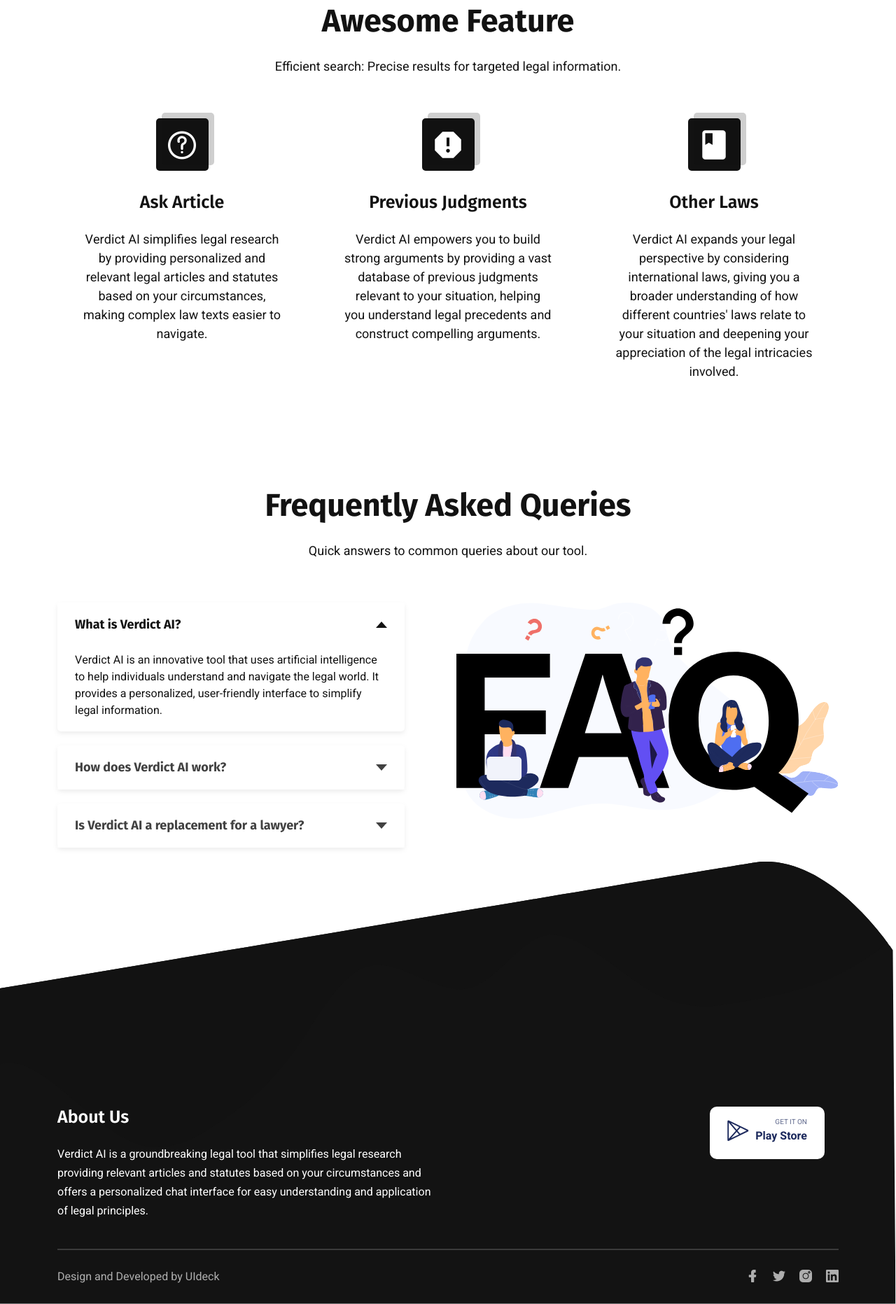
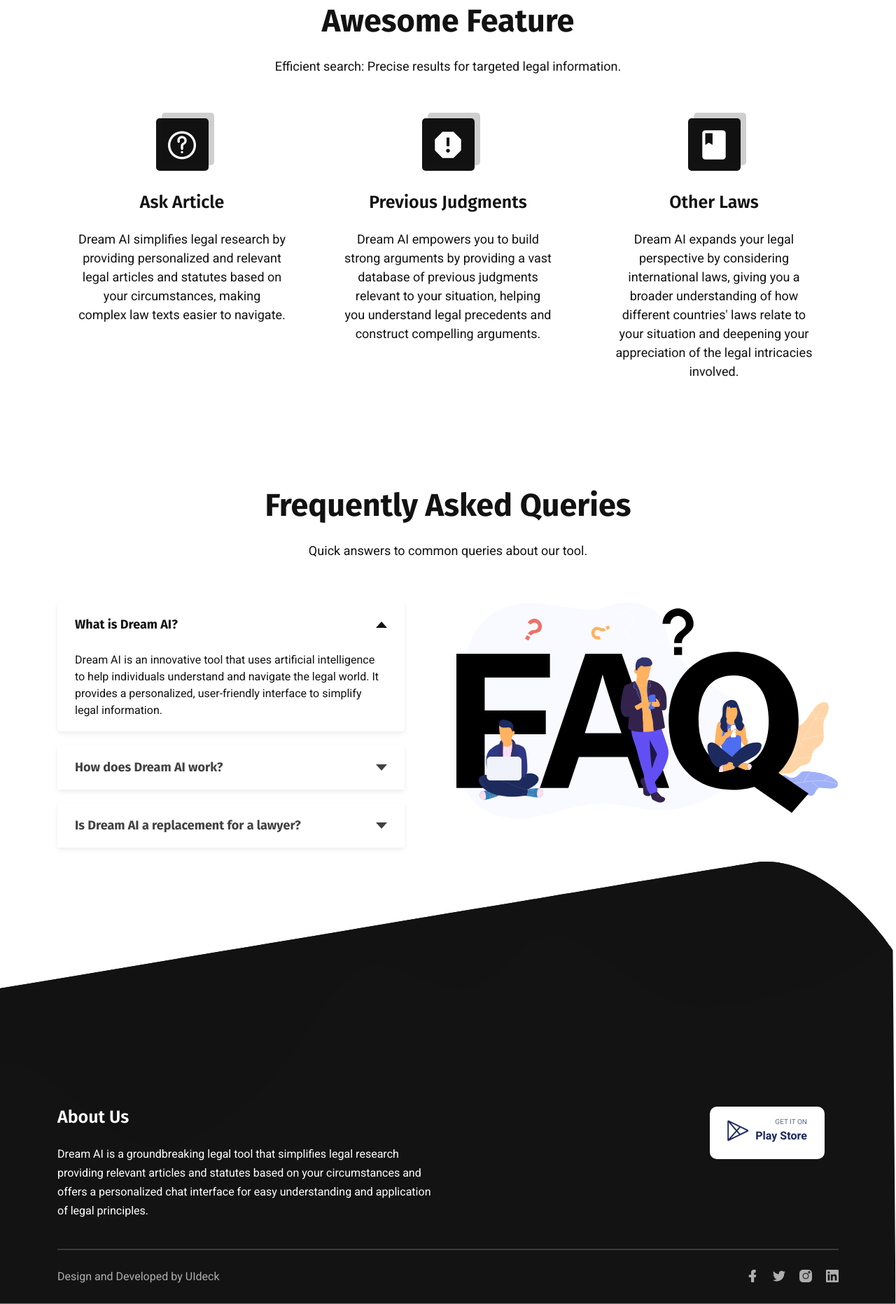
Before and after one commit to concaption/dream-landing, a plain HTML site: page index.html in a window 1280 px wide. Shown: the part 1096-2959 px from the top of the page at 70% size. Drawn offline with Linux system fonts and the light colour scheme.

Commit message:
Changed Verdict to Dream

```diff
--- a/index.html
+++ b/index.html
@@ -3,7 +3,7 @@
   <head>
     <meta charset="utf-8" />
     <meta http-equiv="x-ua-compatible" content="ie=edge" />
-    <title>Verdict AI | Your Personal Legal Assistant</title>
+    <title>Dream AI | Your Personal Legal Assistant</title>
     <meta name="description" content="" />
     <meta name="viewport" content="width=device-width, initial-scale=1" />
     <link
@@ -213,7 +213,7 @@
               <div class="content">
                 <h3>Ask Article</h3>
                 <p>
-                  Verdict AI simplifies legal research by providing personalized
+                  Dream AI simplifies legal research by providing personalized
                   and relevant legal articles and statutes based on your
                   circumstances, making complex law texts easier to navigate.
                 </p>
@@ -228,7 +228,7 @@
               <div class="content">
                 <h3>Previous Judgments</h3>
                 <p>
-                  Verdict AI empowers you to build strong arguments by providing
+                  Dream AI empowers you to build strong arguments by providing
                   a vast database of previous judgments relevant to your
                   situation, helping you understand legal precedents and
                   construct compelling arguments.
@@ -244,7 +244,7 @@
               <div class="content">
                 <h3>Other Laws</h3>
                 <p>
-                  Verdict AI expands your legal perspective by considering
+                  Dream AI expands your legal perspective by considering
                   international laws, giving you a broader understanding of how
                   different countries' laws relate to your situation and
                   deepening your appreciation of the legal intricacies involved.
@@ -285,7 +285,7 @@
                   aria-expanded="true"
                   aria-controls="collapseOne"
                 >
-                  What is Verdict AI?
+                  What is Dream AI?
                 </button>
 
                 <div
@@ -295,7 +295,7 @@
                   data-bs-parent="#accordionExample"
                 >
                   <div class="faq-content">
-                    Verdict AI is an innovative tool that uses artificial
+                    Dream AI is an innovative tool that uses artificial
                     intelligence to help individuals understand and navigate the
                     legal world. It provides a personalized, user-friendly
                     interface to simplify legal information.
@@ -311,7 +311,7 @@
                   aria-expanded="false"
                   aria-controls="collapseTwo"
                 >
-                  How does Verdict AI work?
+                  How does Dream AI work?
                 </button>
                 <div
                   id="collapseTwo"
@@ -320,7 +320,7 @@
                   data-bs-parent="#accordionExample"
                 >
                   <div class="faq-content">
-                    Verdict AI works by analyzing your specific situation and
+                    Dream AI works by analyzing your specific situation and
                     presenting you with relevant legal articles, statutes, and
                     precedents. It can also answer specific legal questions
                     through its chat interface, eliminating legal jargon and
@@ -337,7 +337,7 @@
                   aria-expanded="false"
                   aria-controls="collapseThree"
                 >
-                  Is Verdict AI a replacement for a lawyer?
+                  Is Dream AI a replacement for a lawyer?
                 </button>
                 <div
                   id="collapseThree"
@@ -346,7 +346,7 @@
                   data-bs-parent="#accordionExample"
                 >
                   <div class="faq-content">
-                    While Verdict AI is a powerful tool for understanding and
+                    While Dream AI is a powerful tool for understanding and
                     navigating legal complexities, it is not a replacement for a
                     lawyer. It can provide valuable insights and resources to
                     help prepare you, but it is not equipped to provide legal
@@ -377,7 +377,7 @@
                   <div class="footer-widget">
                       <h3>About Us</h3>
                       <p>
-                      Verdict AI is a groundbreaking legal tool that simplifies
+                      Dream AI is a groundbreaking legal tool that simplifies
                       legal research providing relevant articles and statutes based on your
                       circumstances and offers a personalized chat interface
                       for easy understanding and application of legal principles.
```
